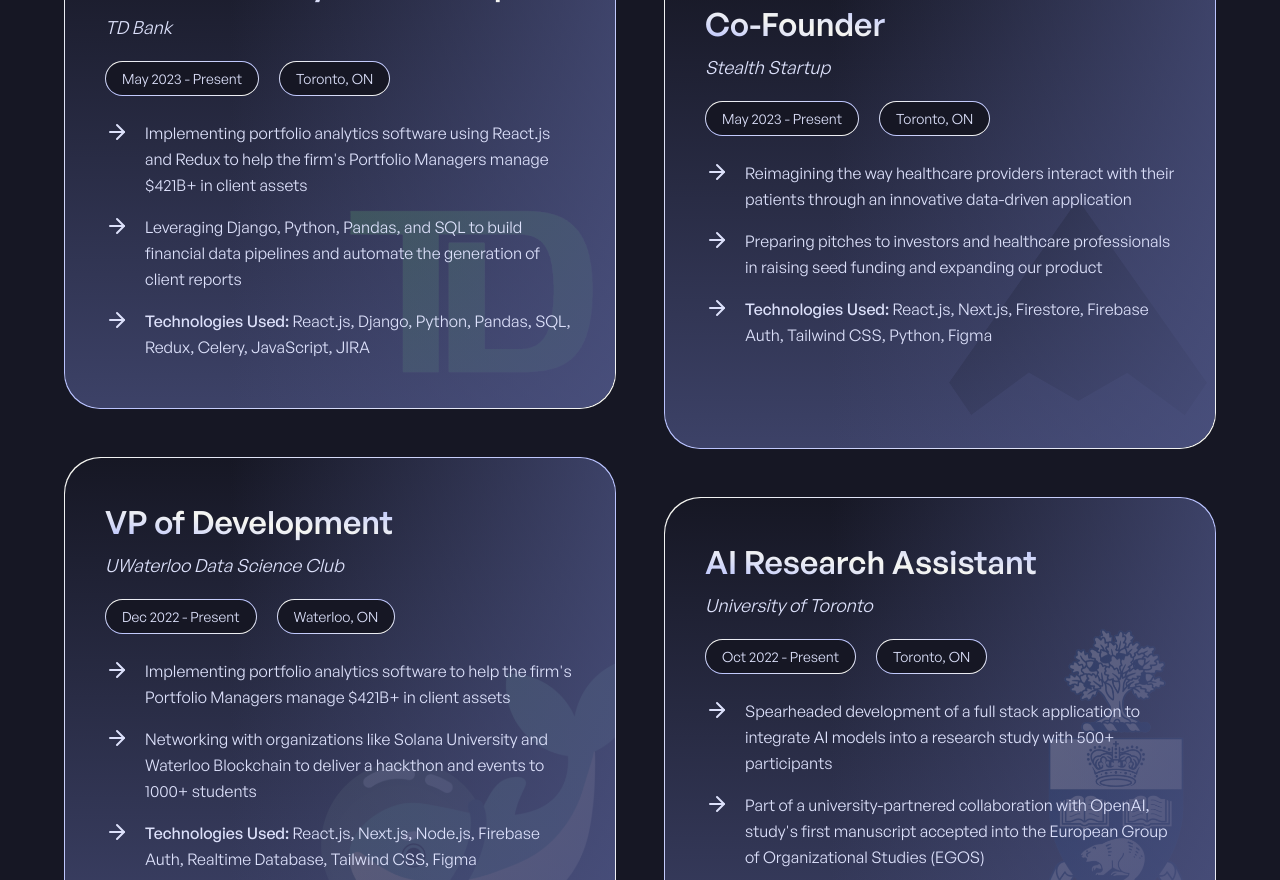
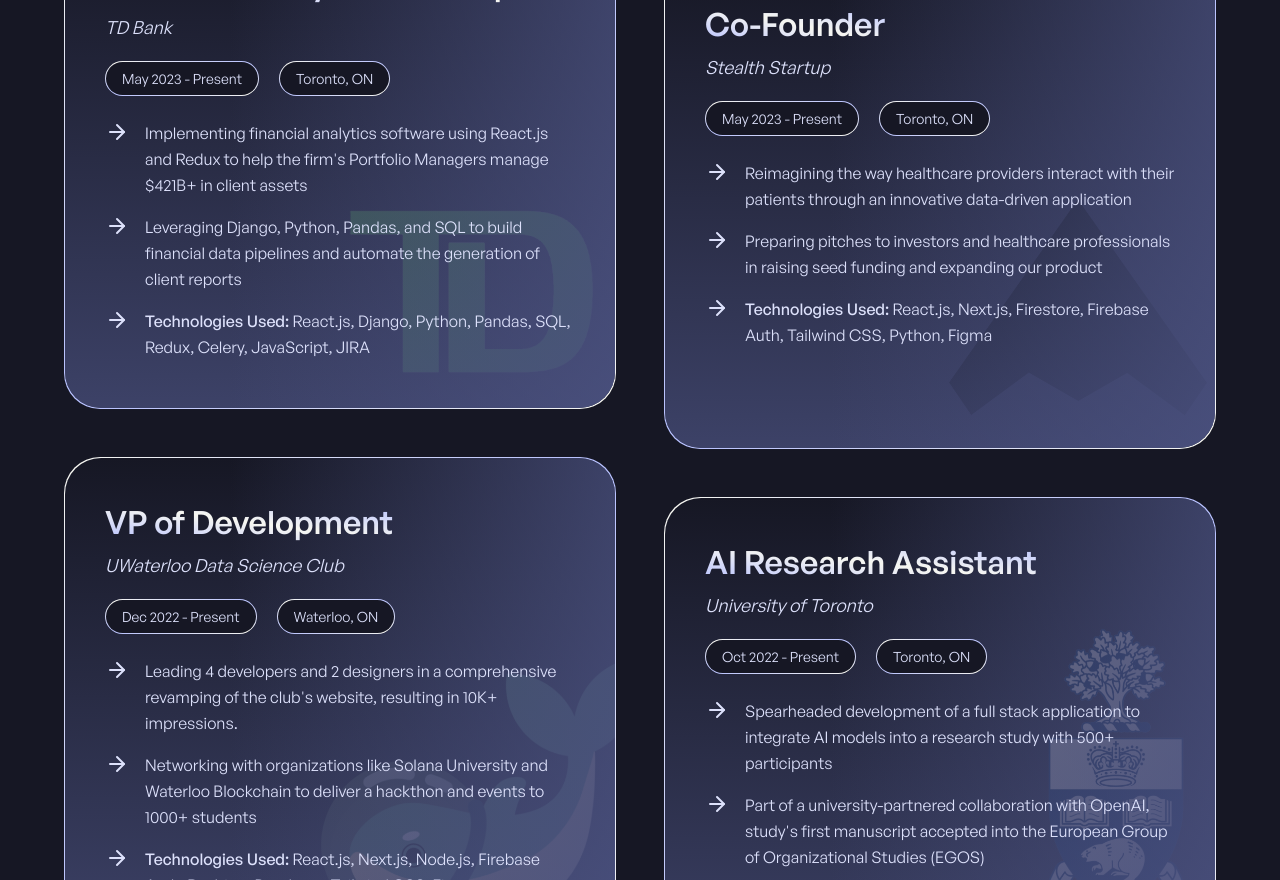
Before and after one commit to qiaoandrew/personal-website, a Next.js app: page / in a window 1280 px wide. Shown: the part 1920-2800 px from the top of the page. Built offline with nearby package versions, Linux system fonts and the light colour scheme.

Commit message:
update copy

```diff
--- a/constants/about.ts
+++ b/constants/about.ts
@@ -1,7 +1,7 @@
 export const ABOUT = [
   "Hi! I'm Andrew, a CS student at the University of Waterloo.",
-  "Currently, I'm a Software Engineer at AVIEW International, leading development on the startup's website and using portal using React.js and AWS.",
-  "Additionally, I'm a Research Assistant at the University of Toronto, studying the utility and perception of AI in the workplace through building applications embedded with AI models such as GPT-3.",
-  'Some of the things I like to do in my free time include playing tennis, searching for design inspiration, and solving Leetcode problems.',
-  "That said, I'd love to get to know you! Feel free to message me about new opportunities or to have a conversation!",
+  "Currently, I'm a Portfolio Analytics Developer at TD Bank, where I implement financial tools and data pipelines to help our firm's Portfolio Managers in managing $421B+ in client assets.",
+  "Additionally, as a Co-Founder of a stealth startup, we're reimagining the way healthcare providers interact with their patients through an innovative data-driven application.",
+  'Some of the things I like to do in my free time include playing tennis, going to the gym, and experimenting with spatial computing.',
+  "That said, I'd love to get to know you. Feel free to message me about new opportunities or if you'd like to have a conversation!",
 ];
--- a/constants/experiences.ts
+++ b/constants/experiences.ts
@@ -15,8 +15,8 @@
     logo: tdLogo,
     description: [
       {
-        lg: "Implementing portfolio analytics software using React.js and Redux to help the firm's Portfolio Managers manage $421B+ in client assets",
-        sm: 'Implementing portfolio analytics software using React.js and Redux in aiding Portfolio Managers',
+        lg: "Implementing financial analytics software using React.js and Redux to help the firm's Portfolio Managers manage $421B+ in client assets",
+        sm: 'Implementing financial analytics software using React.js and Redux in aiding Portfolio Managers',
       },
       {
         lg: 'Leveraging Django, Python, Pandas, and SQL to build financial data pipelines and automate the generation of client reports',
@@ -59,8 +59,8 @@
     logo: uwdscLogo,
     description: [
       {
-        lg: "Implementing portfolio analytics software to help the firm's Portfolio Managers manage $421B+ in client assets",
-        sm: 'Developing and designing applications embedded with AI models such as GPT-3',
+        lg: "Leading 4 developers and 2 designers in a comprehensive revamping of the club's website, resulting in 10K+ impressions.",
+        sm: 'Leading a team in revamping the club website, resulting in 10K+ impressions',
       },
       {
         lg: 'Networking with organizations like Solana University and Waterloo Blockchain to deliver a hackthon and events to 1000+ students',
--- a/constants/routes.ts
+++ b/constants/routes.ts
@@ -4,5 +4,5 @@
   { link: '/#experience', text: 'Experience' },
   { link: '/#about', text: 'About' },
   { link: '/#contact', text: 'Contact' },
-  { link: '/resume.pdf', text: 'Resume' },
+  // { link: '/resume.pdf', text: 'Resume' },
 ];
```
